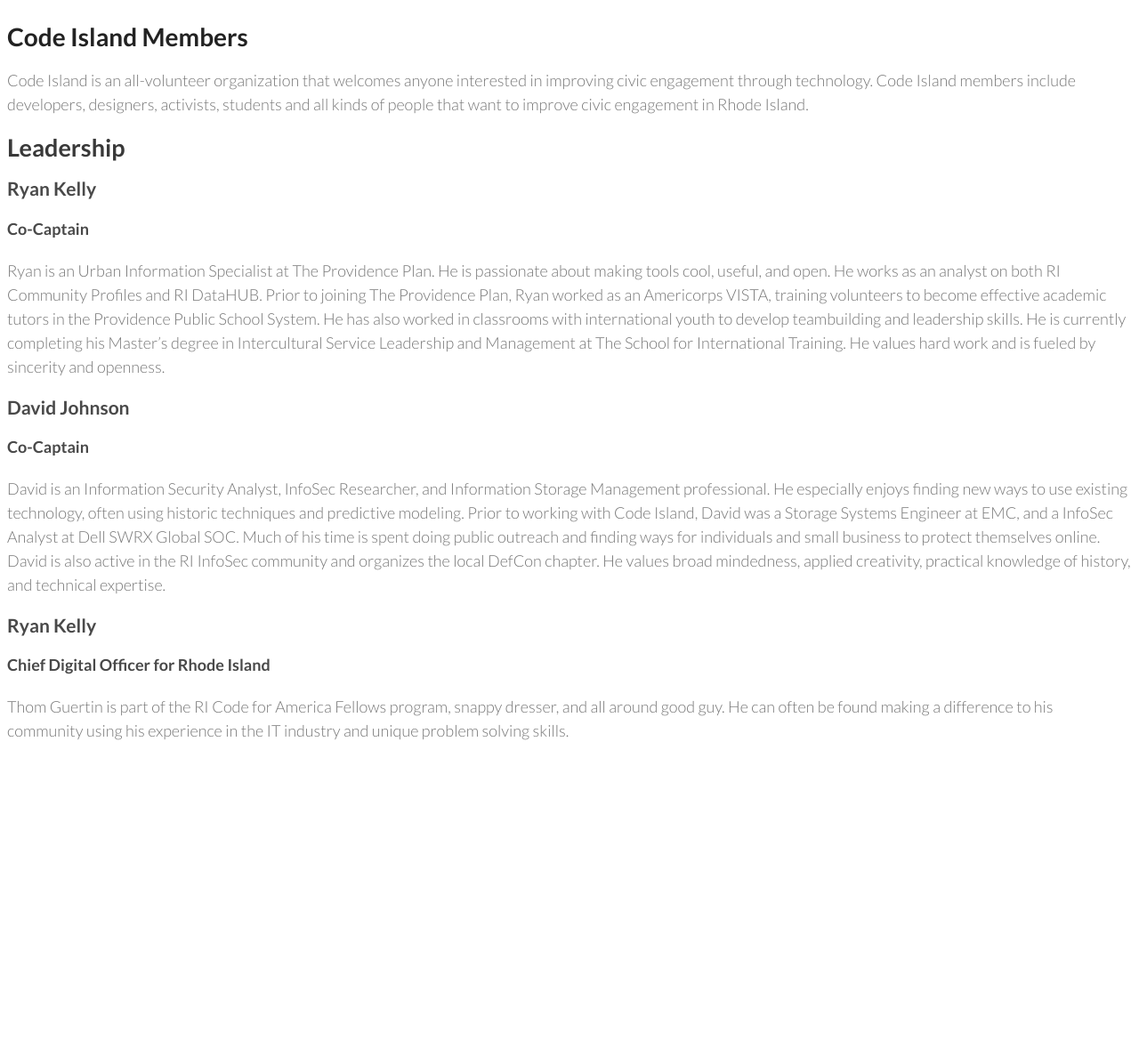
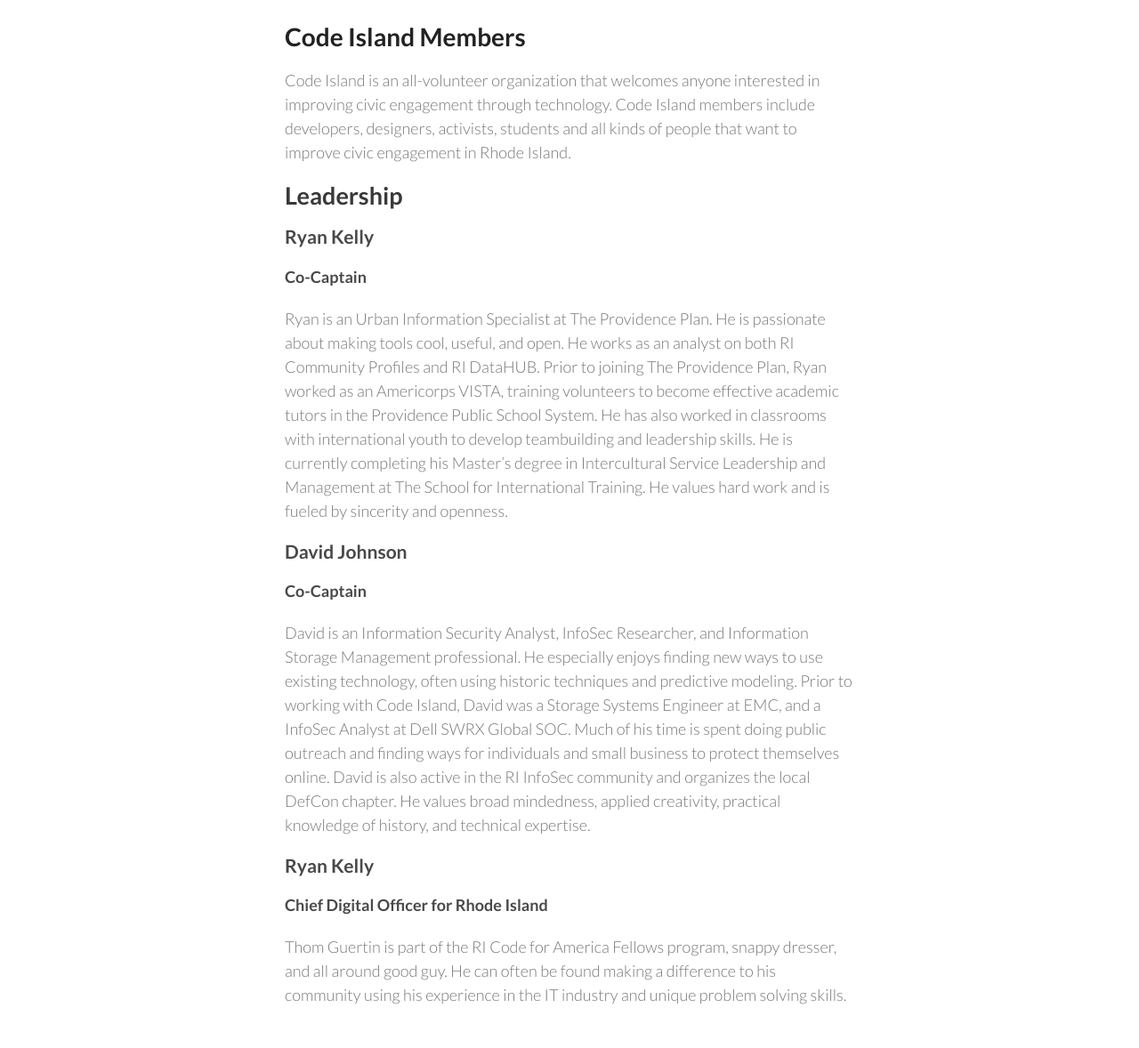
Before and after one commit to codeisland/codeisland.github.io, a Jekyll site: the page built from members/index.html, in a window 1280 px wide. Shown: the whole page at 89% size. Built offline with Jekyll 4.4.1, drawn with Linux system fonts in a browser that asks for light colours; before the commit the page ends 900 px from its top, so only the background shows below that.

Commit message:
Structure for CSS! Again.

```diff
--- a/members/index.html
+++ b/members/index.html
@@ -2,7 +2,12 @@
 layout: page
 title: Code Island Members
 ---
-
+<header>
+  <div class="site-width">
+  </div>
+</header>
+<div class="page">
+  <div class="site-width">
     <h1>Code Island Members</h1>
     <p>
       Code Island is an all-volunteer organization that welcomes anyone interested in improving civic engagement through technology.  Code Island members include developers, designers, activists, students and all kinds of people that want to improve civic engagement in Rhode Island.
@@ -23,3 +28,5 @@ title: Code Island Members
     <p>
       Thom Guertin is part of the RI Code for America Fellows program, snappy dresser, and all around good guy. He can often be found making a difference to his community using his experience in the IT industry and unique problem solving skills.
     </p>
+  </div>
+</div>
```
Lines whose indentation alone changed are shown as unchanged.
